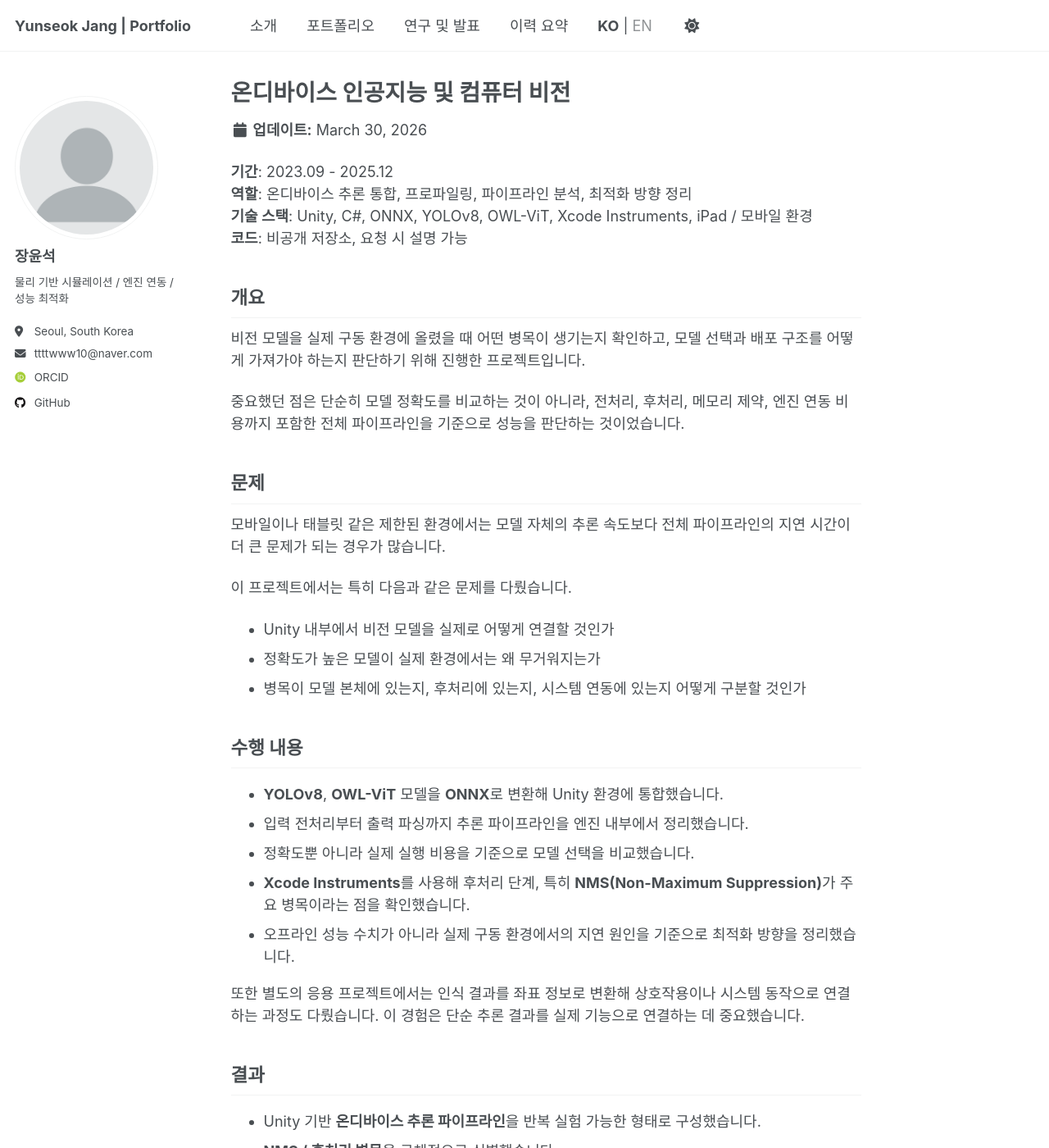
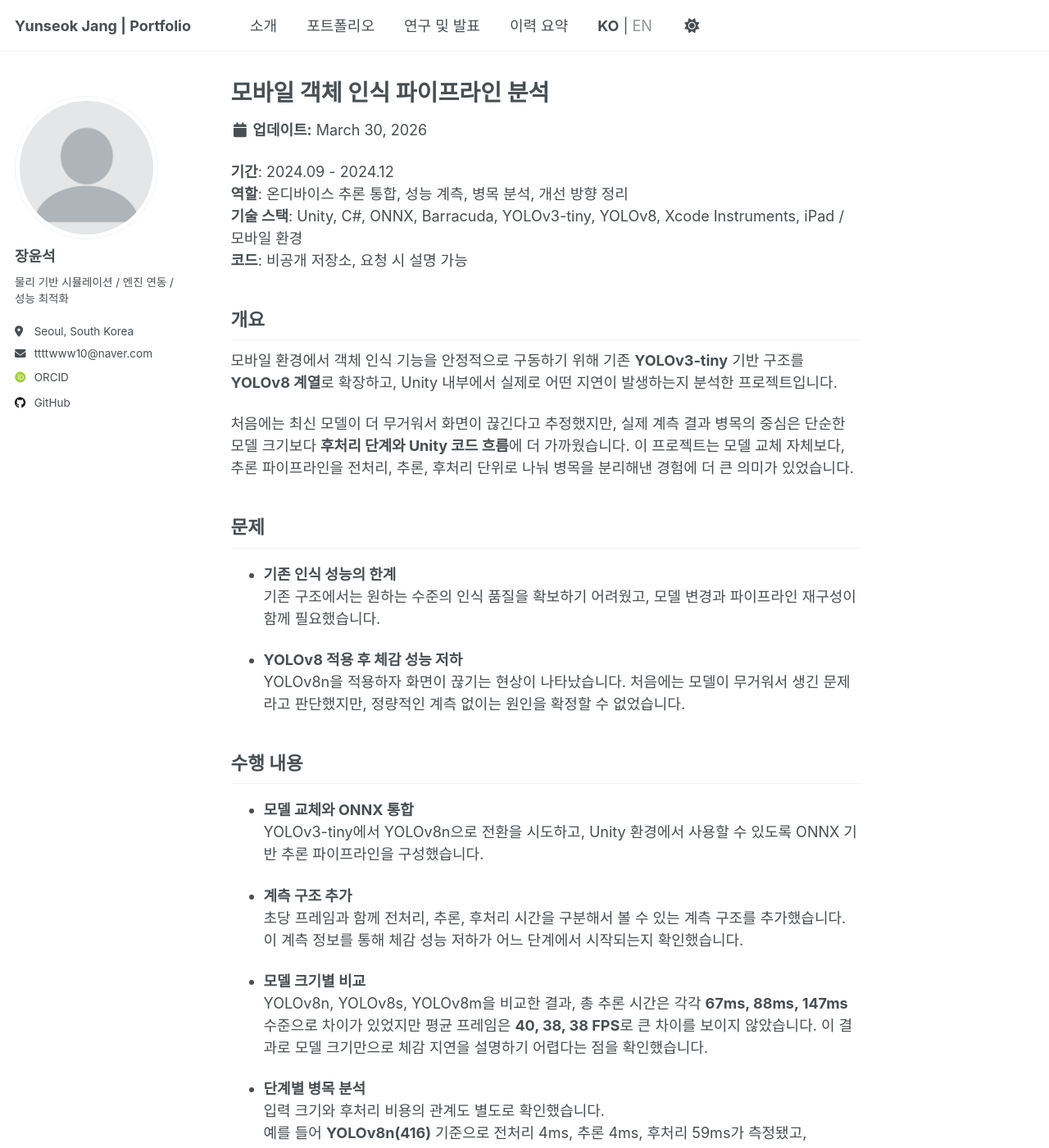
Before and after one commit to dodogcat/dodogcat.github.io, a Jekyll site: the page built from _portfolio/2-mobile-optimization.md, in a window 1280 px wide and 1400 px high. Shown: the whole window at 82% size. Built offline with Jekyll 4.4.1, drawn with Linux system fonts in a browser that asks for light colours; some web fonts are replaced; some of the changed text lies outside the part shown.

Commit message:
Refine mobile optimization portfolio entry

```diff
--- a/_portfolio/2-mobile-optimization.md
+++ b/_portfolio/2-mobile-optimization.md
@@ -1,63 +1,73 @@
 ---
-title: "온디바이스 인공지능 및 컴퓨터 비전"
-excerpt: "YOLOv8, OWL-ViT를 ONNX로 변환해 Unity에 통합하고, Xcode Instruments로 NMS 병목을 분석한 프로젝트입니다.<br/><img src='/images/notion4.png'>"
+title: "모바일 객체 인식 파이프라인 분석"
+excerpt: "YOLOv3-tiny에서 YOLOv8 계열로 전환을 시도하며, Unity 기반 모바일 환경에서 추론 병목을 단계별로 분석한 프로젝트입니다.<br/><img src='/images/notion4.png'>"
 collection: portfolio
 category: ai
 tags:
   - 컴퓨터 비전
   - ONNX
   - Unity
-  - YOLOv8
-  - OWL-ViT
-  - 온디바이스 추론
+  - YOLO
+  - 성능 분석
+  - 모바일 추론
 ---
 
-**기간**: 2023.09 - 2025.12
-**역할**: 온디바이스 추론 통합, 프로파일링, 파이프라인 분석, 최적화 방향 정리
-**기술 스택**: Unity, C#, ONNX, YOLOv8, OWL-ViT, Xcode Instruments, iPad / 모바일 환경
+**기간**: 2024.09 - 2024.12
+**역할**: 온디바이스 추론 통합, 성능 계측, 병목 분석, 개선 방향 정리
+**기술 스택**: Unity, C#, ONNX, Barracuda, YOLOv3-tiny, YOLOv8, Xcode Instruments, iPad / 모바일 환경
 **코드**: 비공개 저장소, 요청 시 설명 가능
 
 ## 개요
 
-비전 모델을 실제 구동 환경에 올렸을 때 어떤 병목이 생기는지 확인하고, 모델 선택과 배포 구조를 어떻게 가져가야 하는지 판단하기 위해 진행한 프로젝트입니다.
+모바일 환경에서 객체 인식 기능을 안정적으로 구동하기 위해 기존 **YOLOv3-tiny** 기반 구조를 **YOLOv8 계열**로 확장하고, Unity 내부에서 실제로 어떤 지연이 발생하는지 분석한 프로젝트입니다.
 
-중요했던 점은 단순히 모델 정확도를 비교하는 것이 아니라, 전처리, 후처리, 메모리 제약, 엔진 연동 비용까지 포함한 전체 파이프라인을 기준으로 성능을 판단하는 것이었습니다.
+처음에는 최신 모델이 더 무거워서 화면이 끊긴다고 추정했지만, 실제 계측 결과 병목의 중심은 단순한 모델 크기보다 **후처리 단계와 Unity 코드 흐름**에 더 가까웠습니다. 이 프로젝트는 모델 교체 자체보다, 추론 파이프라인을 전처리, 추론, 후처리 단위로 나눠 병목을 분리해낸 경험에 더 큰 의미가 있었습니다.
 
 ## 문제
 
-모바일이나 태블릿 같은 제한된 환경에서는 모델 자체의 추론 속도보다 전체 파이프라인의 지연 시간이 더 큰 문제가 되는 경우가 많습니다.
+- **기존 인식 성능의 한계**
+  기존 구조에서는 원하는 수준의 인식 품질을 확보하기 어려웠고, 모델 변경과 파이프라인 재구성이 함께 필요했습니다.
 
-이 프로젝트에서는 특히 다음과 같은 문제를 다뤘습니다.
-
-- Unity 내부에서 비전 모델을 실제로 어떻게 연결할 것인가
-- 정확도가 높은 모델이 실제 환경에서는 왜 무거워지는가
-- 병목이 모델 본체에 있는지, 후처리에 있는지, 시스템 연동에 있는지 어떻게 구분할 것인가
+- **YOLOv8 적용 후 체감 성능 저하**
+  YOLOv8n을 적용하자 화면이 끊기는 현상이 나타났습니다. 처음에는 모델이 무거워서 생긴 문제라고 판단했지만, 정량적인 계측 없이는 원인을 확정할 수 없었습니다.
 
 ## 수행 내용
 
-- **YOLOv8**, **OWL-ViT** 모델을 **ONNX**로 변환해 Unity 환경에 통합했습니다.
-- 입력 전처리부터 출력 파싱까지 추론 파이프라인을 엔진 내부에서 정리했습니다.
-- 정확도뿐 아니라 실제 실행 비용을 기준으로 모델 선택을 비교했습니다.
-- **Xcode Instruments**를 사용해 후처리 단계, 특히 **NMS(Non-Maximum Suppression)**가 주요 병목이라는 점을 확인했습니다.
-- 오프라인 성능 수치가 아니라 실제 구동 환경에서의 지연 원인을 기준으로 최적화 방향을 정리했습니다.
+- **모델 교체와 ONNX 통합**
+  YOLOv3-tiny에서 YOLOv8n으로 전환을 시도하고, Unity 환경에서 사용할 수 있도록 ONNX 기반 추론 파이프라인을 구성했습니다.
 
-또한 별도의 응용 프로젝트에서는 인식 결과를 좌표 정보로 변환해 상호작용이나 시스템 동작으로 연결하는 과정도 다뤘습니다. 이 경험은 단순 추론 결과를 실제 기능으로 연결하는 데 중요했습니다.
+- **계측 구조 추가**
+  초당 프레임과 함께 전처리, 추론, 후처리 시간을 구분해서 볼 수 있는 계측 구조를 추가했습니다. 이 계측 정보를 통해 체감 성능 저하가 어느 단계에서 시작되는지 확인했습니다.
+
+- **모델 크기별 비교**
+  YOLOv8n, YOLOv8s, YOLOv8m을 비교한 결과, 총 추론 시간은 각각 **67ms, 88ms, 147ms** 수준으로 차이가 있었지만 평균 프레임은 **40, 38, 38 FPS**로 큰 차이를 보이지 않았습니다. 이 결과로 모델 크기만으로 체감 지연을 설명하기 어렵다는 점을 확인했습니다.
+
+- **단계별 병목 분석**
+  입력 크기와 후처리 비용의 관계도 별도로 확인했습니다.
+  예를 들어 **YOLOv8n(416)** 기준으로 전처리 4ms, 추론 4ms, 후처리 59ms가 측정됐고, **YOLOv8n(640)**에서는 후처리가 108ms까지 증가했습니다.
+  즉, 실제 병목은 모델 본체보다 **후처리 단계**에 더 가까웠습니다.
+
+- **구조 변경 시도**
+  인식 성능을 높이기 위해 모델 구조 개량과 경량화도 함께 시도했습니다. 백본 경량화와 ONNX 양자화 옵션을 테스트했지만, 기대한 만큼의 유의미한 성능 이득은 크지 않았습니다.
+
+- **런타임 호환성 검토**
+  YOLOv8은 Barracuda가 일부 Resize 옵션을 바로 지원하지 않아 설정을 조정해 사용했습니다. 반면 YOLOv10은 호환 문제가 남아 있었고, 이후 Sentis 적용 가능성까지 검토했습니다.
 
 ## 결과
 
-- Unity 기반 **온디바이스 추론 파이프라인**을 반복 실험 가능한 형태로 구성했습니다.
-- **NMS / 후처리 병목**을 구체적으로 식별했습니다.
-- 모델 정확도와 배포 비용 사이의 현실적인 선택 기준을 정리했습니다.
-- 비전 모델을 단순 실험이 아니라 시스템 기능으로 연결하는 경험을 쌓았습니다.
+- 모델 크기 증가 자체보다 **후처리와 Unity 코드 흐름**이 주요 병목이라는 점을 확인했습니다.
+- 입력 해상도가 커질수록 후처리 비용이 급격히 증가한다는 점을 정량적으로 확인했습니다.
+- Unity 기반 모바일 추론 파이프라인을 전처리, 추론, 후처리 단위로 나눠 반복 분석할 수 있는 구조를 만들었습니다.
+- “더 가벼운 모델을 쓰면 해결된다”는 단순한 가설보다, 실제 코드와 파이프라인을 먼저 봐야 한다는 결론을 얻었습니다.
 
 ## 의미
 
 이 프로젝트는 다음 역량과 연결됩니다.
 
-- 제한된 환경에서의 추론 파이프라인 설계
-- 프로파일링 기반 병목 분석
-- 모델과 시스템 연동 사이의 트레이드오프 판단
-- 인식 결과를 실제 기능으로 연결하는 응용 능력
+- Unity 기반 온디바이스 추론 파이프라인 구축
+- 계측 도구를 통한 병목 원인 분리
+- 모델 성능과 실제 시스템 동작 사이의 차이 분석
+- 런타임 호환성과 후처리 비용을 함께 고려한 최적화 판단
 
-![온디바이스 추론 파이프라인](/images/notion5.png)
-*모바일 환경 추론 파이프라인과 프로파일링 결과.*
+![모바일 환경 추론 파이프라인](/images/notion5.png)
+*모바일 환경 추론 파이프라인과 프로파일링 결과*
```
